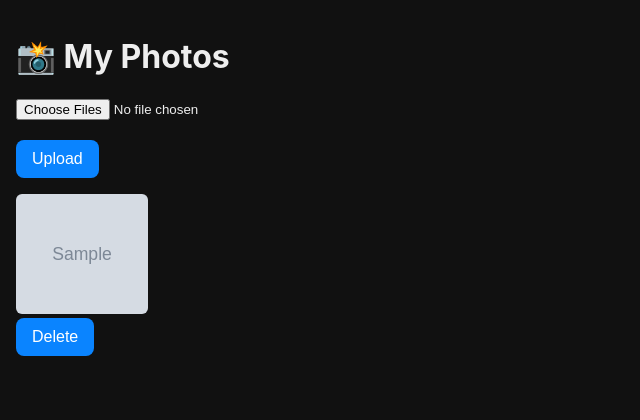
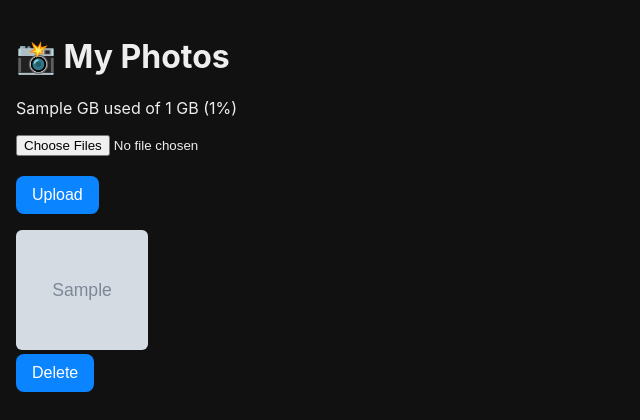
Before and after one commit to lewfi/photoserver, a FastAPI app: template templates/index.html in a window 1280 px wide. Shown: the top 420 px of the page, without its empty margins (0-640 px from the left). Run offline with FastAPI, Linux system fonts and the light colour scheme; the template is opened without the code that fills it: most values are stand-ins (such as "Sample title", 1, 10 or a date in 2020); grey boxes marked "Sample" are stand-in pictures.

Commit message:
storage limit indicator

```diff
--- a/app.py
+++ b/app.py
@@ -34,7 +34,13 @@ app.mount("/files", StaticFiles(directory=PHOTOS_DIR), name="files")
 @app.get("/", response_class=HTMLResponse)
 def gallery(request: Request, user: str = Depends(verify_credentials)):
     files = [p.name for p in PHOTOS_DIR.iterdir() if p.is_file()]
-    return templates.TemplateResponse(request, "index.html", {"files": files})
+    total, used, free = shutil.disk_usage(PHOTOS_DIR)
+    storage = {
+        "used_gb": round(used / (1024**3), 1),
+        "total_gb": round(total / (1024**3), 1),
+        "percent": round(used / total * 100, 1),
+    }
+    return templates.TemplateResponse(request, "index.html", {"files": files, "storage": storage})
 
 @app.post("/upload")
 def upload(
--- a/templates/index.html
+++ b/templates/index.html
@@ -17,6 +17,7 @@
 </head>
 <body>
     <h1>📸 My Photos</h1>
+    <p>{{ storage.used_gb }} GB used of {{ storage.total_gb }} GB ({{ storage.percent }}%)</p>
     <form id="upload-form" enctype="multipart/form-data">
         <input type="file" id="file-input" name="files" multiple accept="image/*,.cr2,.cr3,.nef,.arw,.dng,.raf,.orf,.rw2" required><br><br>
         <button type="submit" id="upload-btn">Upload</button>
```
